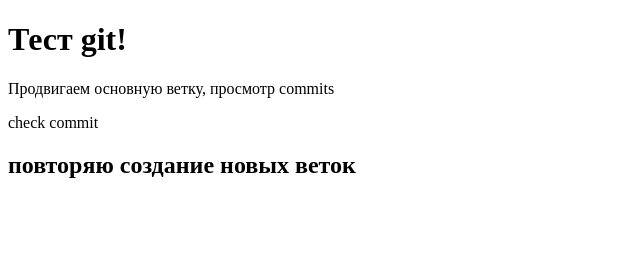
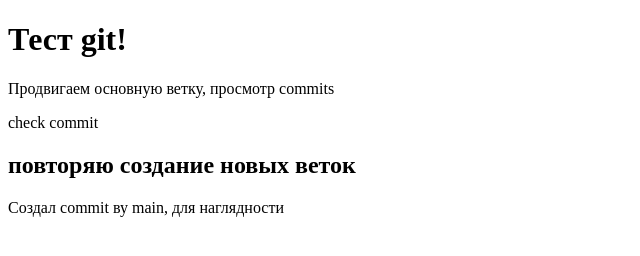
Before and after one commit to Vadik58/firstGit, a plain HTML site: page index.html in a window 1280 px wide. Shown: the whole page, without its empty margins (0-640 px from the left). Drawn offline with Linux system fonts and the light colour scheme.

Commit message:
newCommit main

```diff
--- a/index.html
+++ b/index.html
@@ -12,6 +12,7 @@
 <p>check commit</p>
 
 <h2>повторяю создание новых веток</h2>
+<p>Создал commit ву main, для наглядности</p>
 </body>
 
 </html>
```
